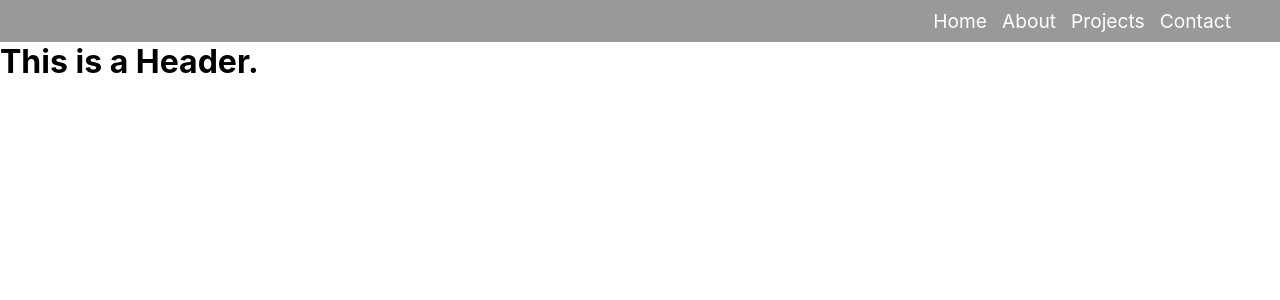
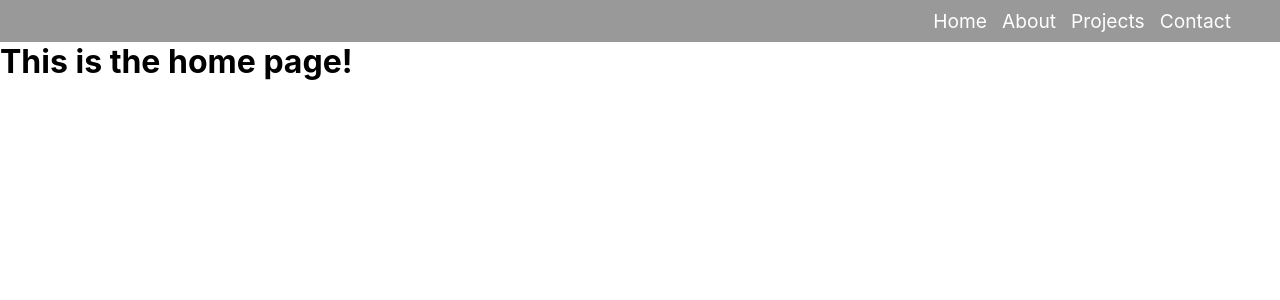
Before and after one commit to xiaozhao1111/react-portfolio, a React (Create React App) app: page / in a window 1280 px wide. Shown: the top 300 px of the page. Built offline with nearby package versions, Linux system fonts and the light colour scheme.

Commit message:
import header component corrected

```diff
--- a/src/App.js
+++ b/src/App.js
@@ -1,7 +1,7 @@
 import React from "react";
 import { BrowserRouter as Router, Route, Routes } from "react-router-dom";
 import Home from "./pages/Home";
-import Navbar from "./components/Navbar";
+import Header from "./components/Header";
 import Projects from "./pages/Projects";
 import Contact from "./pages/Contact";
 import About from "./pages/About";
@@ -11,7 +11,7 @@ function App() {
   return (
     <Router>
         <div>
-            <Navbar />
+            <Header />
             <Routes>
                 <Route path="/" element={<Home />}></Route>
                 <Route path="about" element={<About />}></Route>
--- a/src/components/Header.js
+++ b/src/components/Header.js
@@ -1,7 +1,9 @@
+import Navbar from "./Navbar";
+
 function Header() {
     return (
         <>
-        <h1>This is a Header.</h1>
+        <Navbar />
         </>
     )
 }
--- a/src/pages/Home.js
+++ b/src/pages/Home.js
@@ -6,9 +6,9 @@ import Header from "../components/Header";
 function Home() {
     return (
         <>
-            <Header />
+            <h1>This is the home page!</h1>
         </>
     )
 }
 
-export default Header;
+export default Home;
```
